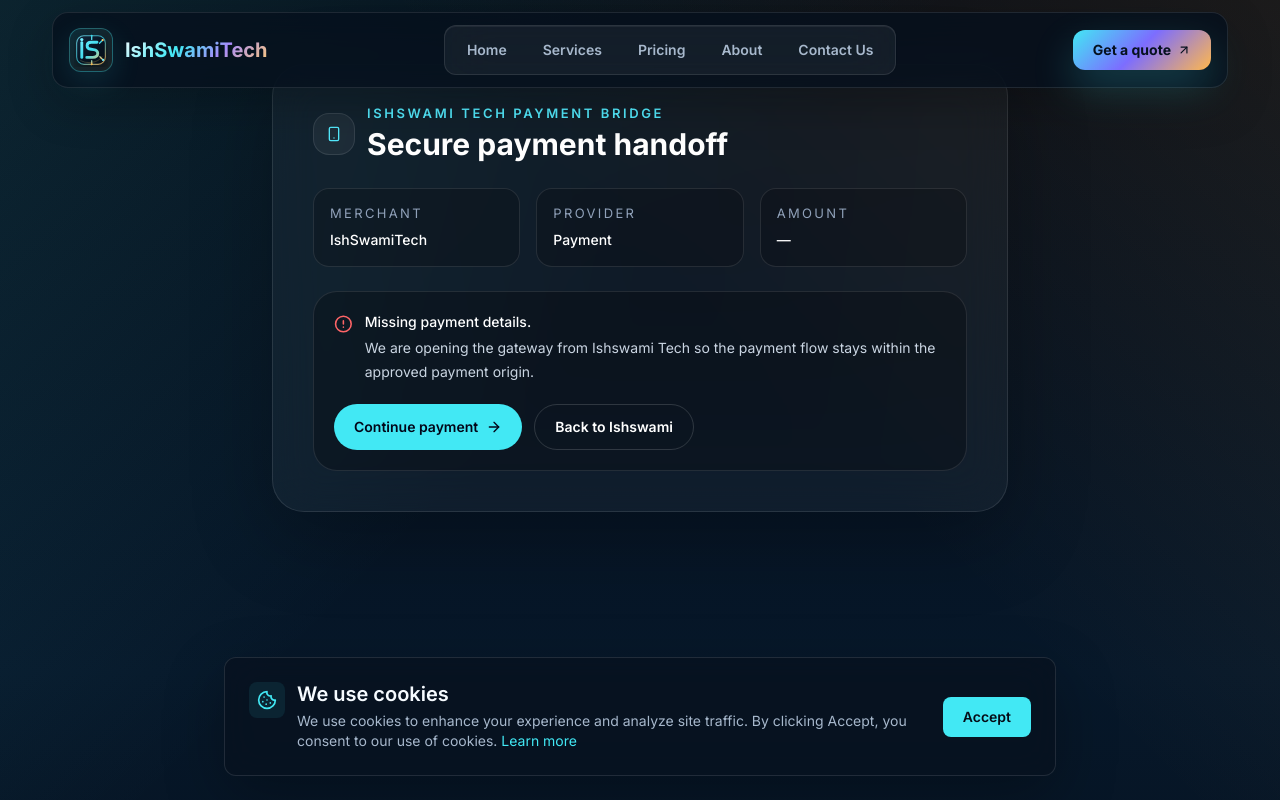
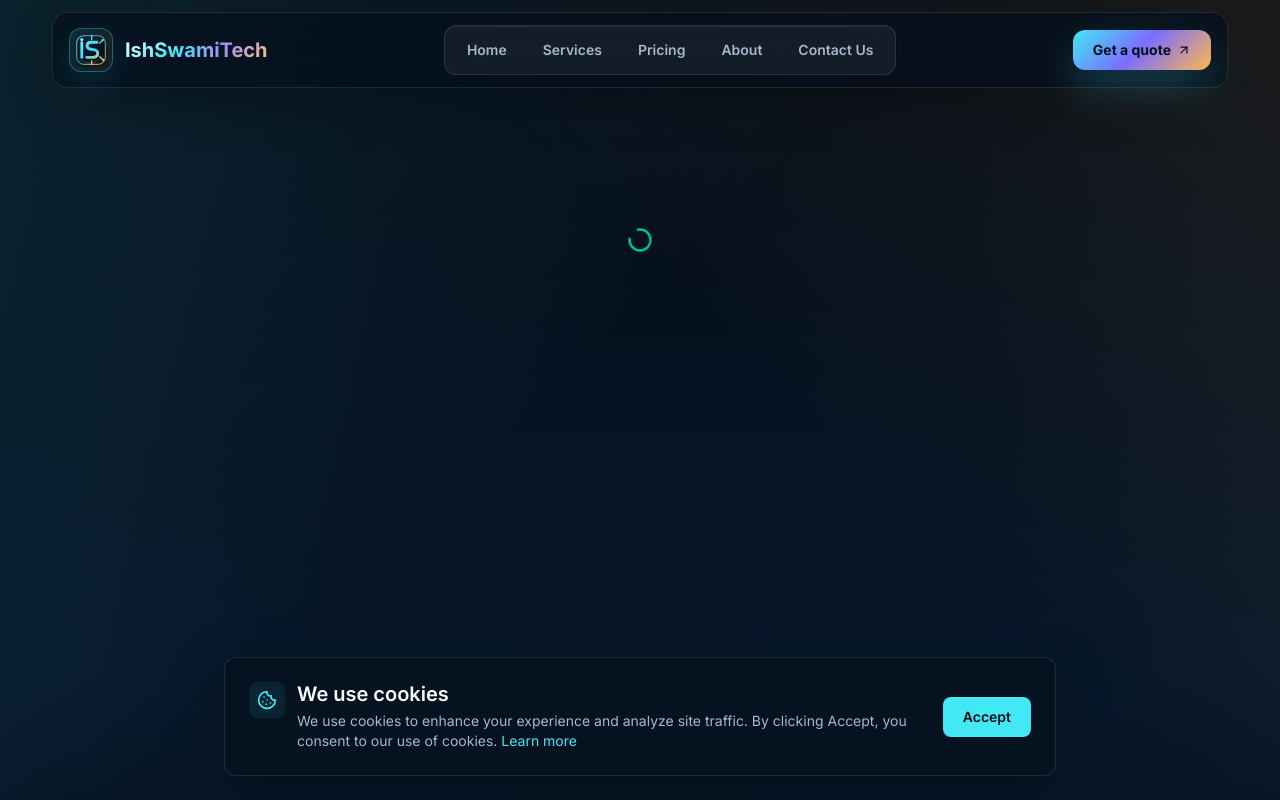
Before and after one commit to Ishswami-Tech/ishswamitech-website, a Next.js app: page /payments/start in a window 1280 px wide. Shown: the top 800 px of the page. Built offline with nearby package versions, Linux system fonts and the light colour scheme.

Commit message:
Make bridge payment flow silent

```diff
--- a/app/payment/callback/page.tsx
+++ b/app/payment/callback/page.tsx
@@ -2,8 +2,8 @@ import type { Metadata } from "next";
 import PaymentCallbackClient from "./payment-callback-client";
 
 export const metadata: Metadata = {
-  title: "Payment Callback",
-  description: "Verifying payment and returning to Viddhakarma.",
+  title: "Payment",
+  description: "Verifying payment.",
   robots: {
     index: false,
     follow: false,
--- a/app/payment/callback/payment-callback-client.tsx
+++ b/app/payment/callback/payment-callback-client.tsx
@@ -1,10 +1,9 @@
 "use client";
 
-import { useEffect, useMemo, useState } from "react";
-import { CheckCircle2, Loader2, AlertTriangle, ArrowRight } from "lucide-react";
-import { siteConfig } from "@/lib/site";
+import { useEffect, useMemo, useRef, useState } from "react";
+import { Loader2 } from "lucide-react";
 
-type CallbackState = "verifying" | "success" | "error";
+type CallbackState = "verifying" | "error";
 
 function normalizeBaseUrl(rawUrl: string, fallback: string): string {
   const value = (rawUrl || fallback || "").trim().replace(/\/+$/u, "");
@@ -13,10 +12,10 @@ function normalizeBaseUrl(rawUrl: string, fallback: string): string {
 
 export default function PaymentCallbackClient({ queryString }: { queryString: string }) {
   const [state, setState] = useState<CallbackState>("verifying");
-  const [message, setMessage] = useState("Confirming payment...");
-  const [redirectUrl, setRedirectUrl] = useState<string>("");
+  const startedRef = useRef(false);
 
   const query = useMemo(() => new URLSearchParams(queryString), [queryString]);
+
   const fallbackRedirectUrl = useMemo(() => {
     const viddhakarmaBase = normalizeBaseUrl(
       process.env.NEXT_PUBLIC_VIDDHAKARMA_URL || "",
@@ -28,6 +27,11 @@ export default function PaymentCallbackClient({ queryString }: { queryString: st
   }, [query]);
 
   useEffect(() => {
+    if (startedRef.current) {
+      return;
+    }
+    startedRef.current = true;
+
     const run = async () => {
       const clinicId = query.get("clinicId") || "";
       const orderId = query.get("orderId") || "";
@@ -38,7 +42,7 @@ export default function PaymentCallbackClient({ queryString }: { queryString: st
 
       if (!clinicId || !orderId) {
         setState("error");
-        setMessage("Missing payment details.");
+        window.location.replace(fallbackRedirectUrl);
         return;
       }
 
@@ -79,67 +83,20 @@ export default function PaymentCallbackClient({ queryString }: { queryString: st
 
         const targetUrl = new URL(fallbackRedirectUrl);
         targetUrl.search = callbackQuery.toString();
-
-        setRedirectUrl(targetUrl.toString());
-        setState("success");
-        setMessage("Payment confirmed. Returning to Viddhakarma...");
         window.location.replace(targetUrl.toString());
       } catch (error) {
         setState("error");
-        setMessage(error instanceof Error ? error.message : "Unable to verify the payment.");
+        window.location.replace(fallbackRedirectUrl);
       }
     };
 
     void run();
-  }, [query]);
-
-  const icon =
-    state === "success" ? (
-      <CheckCircle2 className="h-6 w-6 text-emerald-300" />
-    ) : state === "error" ? (
-      <AlertTriangle className="h-6 w-6 text-amber-300" />
-    ) : (
-      <Loader2 className="h-6 w-6 animate-spin text-cyan-300" />
-    );
+  }, [fallbackRedirectUrl, query]);
 
   return (
-    <div className="mx-auto flex min-h-[70vh] max-w-2xl items-center px-4 py-16">
-      <div className="w-full rounded-[2rem] border border-white/10 bg-white/[0.04] p-6 shadow-[0_24px_80px_rgba(0,0,0,0.25)] backdrop-blur-xl md:p-10">
-        <p className="text-xs font-semibold uppercase tracking-[0.2em] text-cyan-300">
-          Ishswami Tech Payment Callback
-        </p>
-        <h1 className="mt-2 text-2xl font-semibold text-white">Finalizing your payment</h1>
-        <p className="mt-2 text-sm leading-6 text-slate-300">
-          The payment was routed through Ishswami Tech and is now being synchronized back to your Viddhakarma dashboard.
-        </p>
-
-        <div className="mt-6 rounded-[1.5rem] border border-white/10 bg-black/25 p-5">
-          <div className="flex items-start gap-3">
-            {icon}
-            <div>
-              <p className="text-sm font-medium text-white">{message}</p>
-              <p className="mt-1 text-sm leading-6 text-slate-300">
-                If the redirect does not happen automatically, use the button below to continue.
-              </p>
-            </div>
-          </div>
-
-          <div className="mt-5 flex flex-col gap-3 sm:flex-row">
-            <a
-              href={redirectUrl || fallbackRedirectUrl}
-              className="inline-flex items-center justify-center gap-2 rounded-full bg-[#42e8f4] px-5 py-3 text-sm font-semibold text-slate-950 transition-transform hover:-translate-y-0.5"
-            >
-              Continue to dashboard
-              <ArrowRight className="h-4 w-4" />
-            </a>
-            <a
-              href={siteConfig.url}
-              className="inline-flex items-center justify-center rounded-full border border-white/15 px-5 py-3 text-sm font-semibold text-white transition-colors hover:bg-white/5"
-            >
-              Back to Ishswami
-            </a>
-          </div>
-        </div>
+    <div className="flex min-h-[70vh] items-center justify-center px-4 py-16">
+      <div className="flex flex-col items-center gap-4 text-center">
+        <Loader2 className="h-7 w-7 animate-spin text-emerald-400" />
       </div>
     </div>
   );
--- a/app/payments/start/page.tsx
+++ b/app/payments/start/page.tsx
@@ -2,9 +2,8 @@ import type { Metadata } from "next";
 import PaymentStartClient from "./payment-start-client";
 
 export const metadata: Metadata = {
-  title: "Secure Payment Bridge",
-  description:
-    "Securely hand off payment processing from Ishswami Tech to the approved payment gateway.",
+  title: "Payment",
+  description: "Secure payment handoff.",
   robots: {
     index: false,
     follow: false,
--- a/app/payments/start/payment-start-client.tsx
+++ b/app/payments/start/payment-start-client.tsx
@@ -1,15 +1,7 @@
 "use client";
 
-import { useEffect, useMemo, useState } from "react";
-import {
-  AlertCircle,
-  ArrowRight,
-  CreditCard,
-  Loader2,
-  ShieldCheck,
-  Smartphone,
-} from "lucide-react";
-import { siteConfig } from "@/lib/site";
+import { useEffect, useMemo, useRef, useState } from "react";
+import { Loader2 } from "lucide-react";
 
 type PaymentBridgePayload = {
   provider: string;
@@ -110,9 +102,7 @@ function ensurePreconnect(origin: string): void {
   }
 
   try {
-    const existing = document.head.querySelector<HTMLLinkElement>(
-      `link[rel="preconnect"][href="${origin}"]`
-    );
+    const existing = document.head.querySelector<HTMLLinkElement>(`link[rel="preconnect"][href="${origin}"]`);
     if (existing) {
       return;
     }
@@ -207,15 +197,14 @@ async function createPaymentIntentFromBridge(
 }
 
 export default function PaymentStartClient({ payloadParam }: { payloadParam: string }) {
-  const [status, setStatus] = useState<"loading" | "ready" | "error">("loading");
-  const [message, setMessage] = useState("Preparing secure payment handoff...");
+  const [status, setStatus] = useState<"loading" | "error">("loading");
+  const startedRef = useRef(false);
 
   const payload = useMemo(() => decodePayload(payloadParam), [payloadParam]);
 
   const openGateway = async () => {
     if (!payload) {
       setStatus("error");
-      setMessage("Missing payment details.");
       return;
     }
 
@@ -223,7 +212,6 @@ export default function PaymentStartClient({ payloadParam }: { payloadParam: str
 
     try {
       setStatus("loading");
-      setMessage("Preparing secure payment handoff...");
 
       const paymentIntent = (
         payload.orderId || payload.paymentSessionId || payload.paymentLink || payload.gatewayRedirectUrl
@@ -231,8 +219,7 @@ export default function PaymentStartClient({ payloadParam }: { payloadParam: str
           : await createPaymentIntentFromBridge(payload, provider)
       ) as Record<string, unknown> & PaymentBridgePayload;
 
-      const orderId =
-        String(paymentIntent.orderId || paymentIntent.paymentId || paymentIntent.paymentIntentId || "");
+      const orderId = String(paymentIntent.orderId || paymentIntent.paymentId || paymentIntent.paymentIntentId || "");
       const gatewayRedirectUrl =
         getAllowedRedirectUrl(
           String(
@@ -276,8 +263,8 @@ export default function PaymentStartClient({ payloadParam }: { payloadParam: str
           key: razorpayKeyId,
           amount: Number(paymentIntent.amount || payload.amount),
           currency: String(paymentIntent.currency || payload.currency || "INR"),
-          name: siteConfig.name,
-          description: String(paymentIntent.description || payload.description || "Secure payment"),
+          name: "Payment",
+          description: String(paymentIntent.description || payload.description || "Payment"),
           order_id: orderId,
           theme: { color: "#0B5E45" },
           handler: (response: {
@@ -298,20 +285,16 @@ export default function PaymentStartClient({ payloadParam }: { payloadParam: str
           },
           modal: {
             ondismiss: () => {
-              setStatus("ready");
-              setMessage("Payment window closed. You can retry when ready.");
+              setStatus("error");
             },
           },
         });
 
         checkout.on("payment.failed", () => {
           setStatus("error");
-          setMessage("Razorpay payment failed. Please try again.");
         });
 
         checkout.open();
-        setStatus("ready");
-        setMessage("Opening Razorpay checkout...");
         return;
       }
 
@@ -320,107 +303,29 @@ export default function PaymentStartClient({ payloadParam }: { payloadParam: str
       }
 
       window.location.replace(gatewayRedirectUrl);
-      setStatus("ready");
-      setMessage("Redirecting to secure payment...");
-      return;
     } catch (error) {
       setStatus("error");
-      setMessage(error instanceof Error ? error.message : "Unable to open payment checkout.");
     }
   };
 
   useEffect(() => {
+    if (startedRef.current) {
+      return;
+    }
+    startedRef.current = true;
+
     if ((payload?.provider || "").toLowerCase() === "razorpay") {
       ensurePreconnect("https://checkout.razorpay.com");
     }
+
     void openGateway();
     // eslint-disable-next-line react-hooks/exhaustive-deps
   }, []);
 
-  const icon =
-    status === "error" ? (
-      <AlertCircle className="h-6 w-6 text-red-400" />
-    ) : status === "ready" ? (
-      <ShieldCheck className="h-6 w-6 text-emerald-300" />
-    ) : (
-      <Loader2 className="h-6 w-6 animate-spin text-cyan-300" />
-    );
-
-  const providerLabel = String(payload?.provider || "").toLowerCase();
-  const providerIcon =
-    providerLabel === "razorpay" ? (
-      <CreditCard className="h-4 w-4" />
-    ) : (
-      <Smartphone className="h-4 w-4" />
-    );
-
-  const amountText =
-    typeof payload?.amount === "number"
-      ? new Intl.NumberFormat("en-IN", {
-          style: "currency",
-          currency: "INR",
-          maximumFractionDigits: 2,
-        }).format(payload.amount / 100)
-      : "—";
-
   return (
-    <div className="mx-auto flex min-h-[70vh] max-w-3xl items-center px-4 py-16">
-      <div className="w-full rounded-[2rem] border border-white/10 bg-white/[0.04] p-6 shadow-[0_24px_80px_rgba(0,0,0,0.25)] backdrop-blur-xl md:p-10">
-        <div className="mb-6 flex items-center gap-3">
-          <div className="rounded-2xl border border-white/10 bg-white/5 p-3 text-cyan-300">
-            {providerIcon}
-          </div>
-          <div>
-            <p className="text-xs font-semibold uppercase tracking-[0.2em] text-cyan-300">
-              Ishswami Tech Payment Bridge
-            </p>
-            <h1 className="mt-1 text-2xl font-semibold text-white">Secure payment handoff</h1>
-          </div>
-        </div>
-
-        <div className="grid gap-4 md:grid-cols-3">
-          <div className="rounded-2xl border border-white/10 bg-black/20 p-4">
-            <p className="text-xs uppercase tracking-[0.18em] text-slate-400">Merchant</p>
-            <p className="mt-2 text-sm font-medium text-white">{siteConfig.name}</p>
-          </div>
-          <div className="rounded-2xl border border-white/10 bg-black/20 p-4">
-            <p className="text-xs uppercase tracking-[0.18em] text-slate-400">Provider</p>
-            <p className="mt-2 text-sm font-medium text-white capitalize">{providerLabel || "Payment"}</p>
-          </div>
-          <div className="rounded-2xl border border-white/10 bg-black/20 p-4">
-            <p className="text-xs uppercase tracking-[0.18em] text-slate-400">Amount</p>
-            <p className="mt-2 text-sm font-medium text-white">{amountText}</p>
-          </div>
-        </div>
-
-        <div className="mt-6 rounded-[1.5rem] border border-white/10 bg-black/25 p-5">
-          <div className="flex items-start gap-3">
-            {icon}
-            <div className="min-w-0">
-              <p className="text-sm font-medium text-white">{message}</p>
-              <p className="mt-1 text-sm leading-6 text-slate-300">
-                We are opening the gateway from Ishswami Tech so the payment flow stays within the approved payment origin.
-              </p>
-            </div>
-          </div>
-
-          <div className="mt-5 flex flex-col gap-3 sm:flex-row">
-            <button
-              type="button"
-              onClick={() => void openGateway()}
-              className="inline-flex items-center justify-center gap-2 rounded-full bg-[#42e8f4] px-5 py-3 text-sm font-semibold text-slate-950 transition-transform hover:-translate-y-0.5"
-            >
-              Continue payment
-              <ArrowRight className="h-4 w-4" />
-            </button>
-            <a
-              href={siteConfig.url}
-              className="inline-flex items-center justify-center rounded-full border border-white/15 px-5 py-3 text-sm font-semibold text-white transition-colors hover:bg-white/5"
-            >
-              Back to Ishswami
-            </a>
-          </div>
-        </div>
+    <div className="flex min-h-[60vh] items-center justify-center px-4 py-16">
+      <div className="flex flex-col items-center gap-4 text-center">
+        <Loader2 className="h-7 w-7 animate-spin text-emerald-400" />
       </div>
     </div>
   );
```
